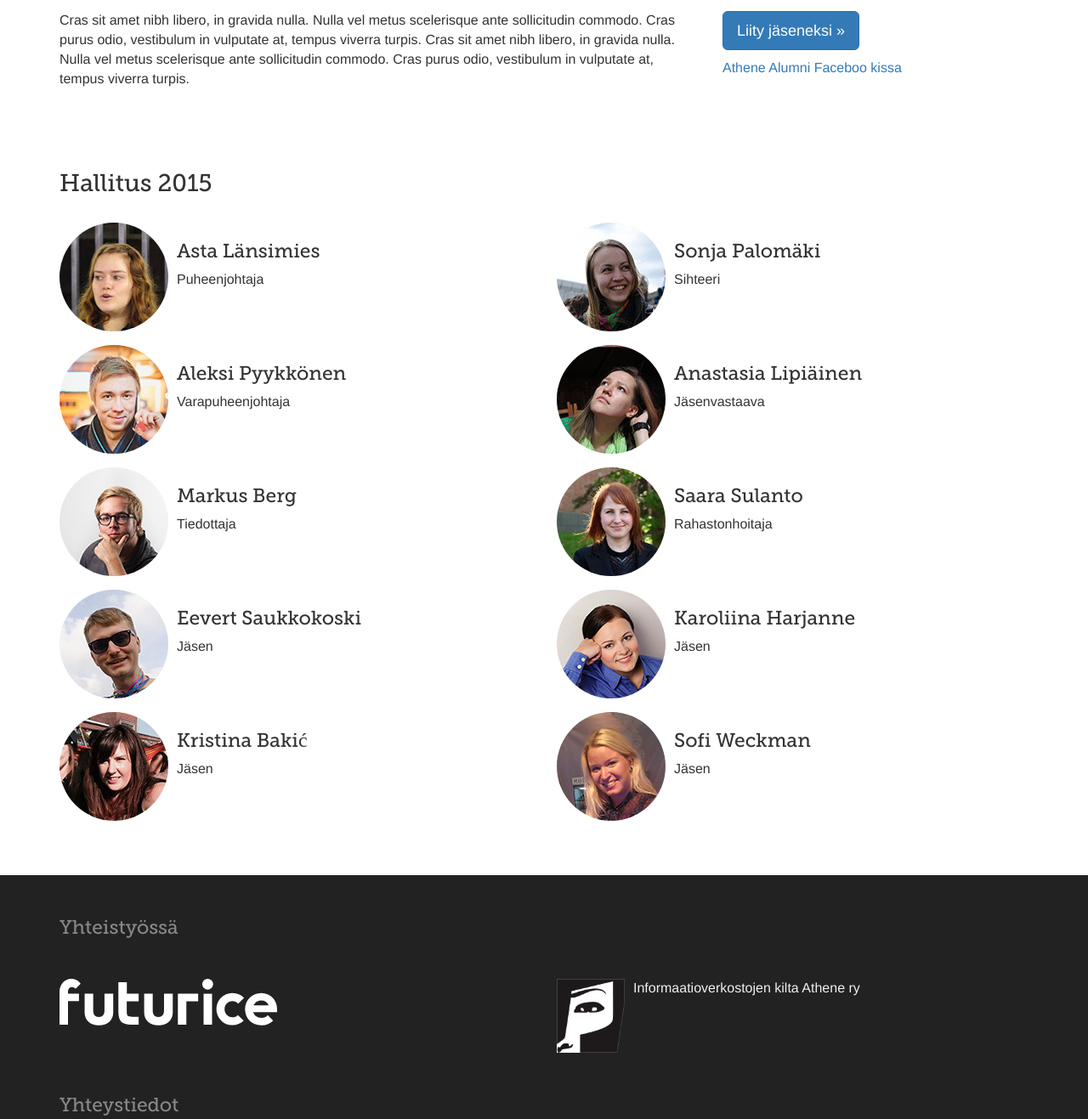
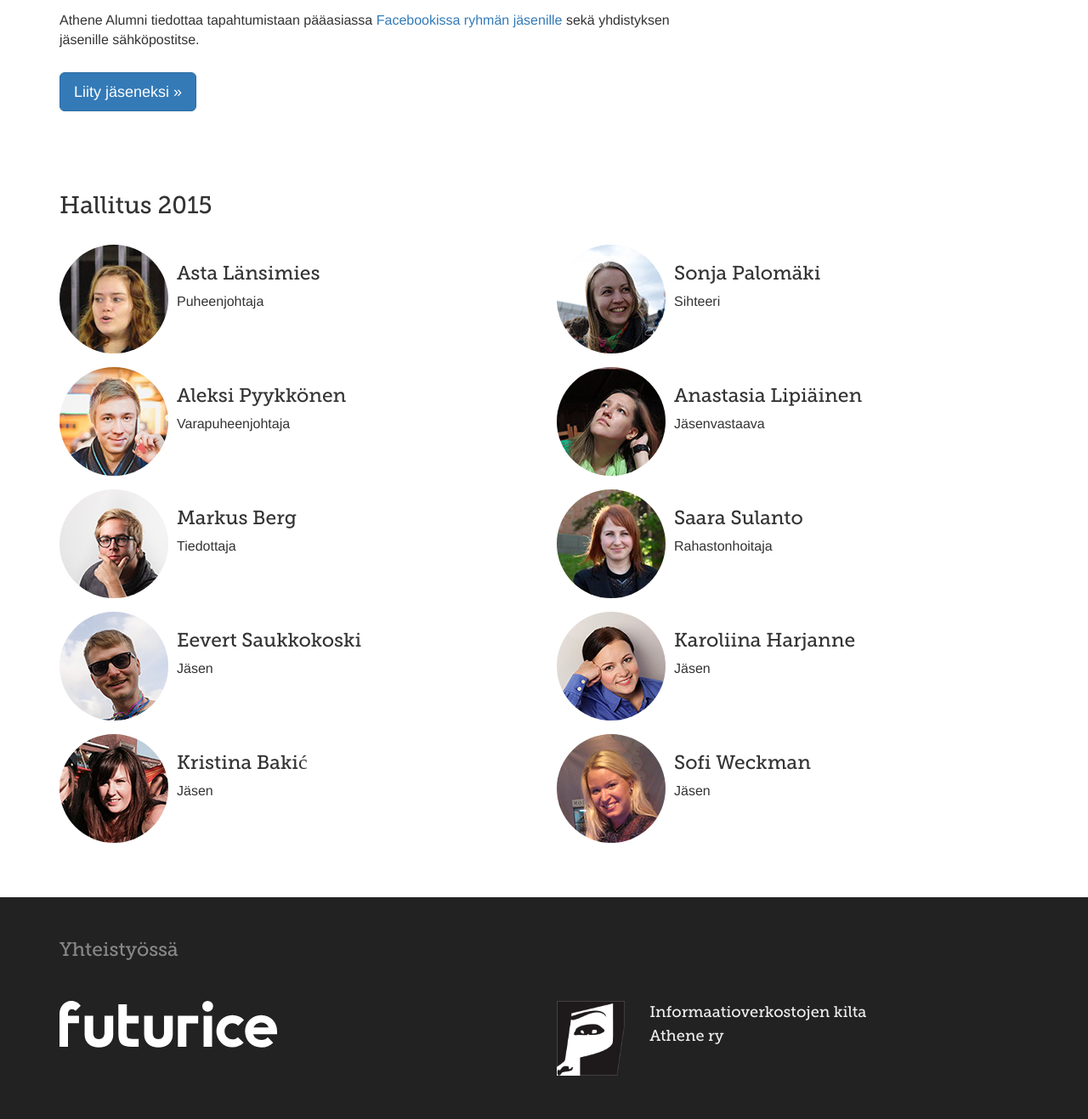
Before and after one commit to athenealumni/athenealumni.fi, a website: page index.html in a window 1280 px wide. Shown: the part 952-2269 px from the top of the page at 85% size. Drawn offline with nearby package versions, Linux system fonts and the light colour scheme.

Commit message:
adjustan

```diff
--- a/alumni.css
+++ b/alumni.css
@@ -80,12 +80,23 @@ footer {
   padding-bottom: 4em;
 }
 
-footer .futurice {
+.logot .media {
+  margin-bottom: 2em;
+}
+
+footer .futurice img {
   width: 256px;
 }
 
 footer .athene {
+  font-family: "MuseoSlab500";
+  font-size: 1.2em;
+}
+footer .athene img {
   width: 80px;
+}
+footer .athene .media-body p {
+  margin-left: 1em;
 }
 
 footer h3 {
--- a/index.html
+++ b/index.html
@@ -42,10 +42,13 @@
 
         <div class="col-sm-8">
           <p>
-          Cras sit amet nibh libero, in gravida nulla. Nulla vel metus scelerisque ante sollicitudin commodo. Cras purus odio, vestibulum in vulputate at, tempus viverra turpis.
-          Cras sit amet nibh libero, in gravida nulla. Nulla vel metus scelerisque ante sollicitudin commodo. Cras purus odio, vestibulum in vulputate at, tempus viverra turpis.
+            Athene Alumni tiedottaa tapahtumistaan pääasiassa <a href="https://www.facebook.com/groups/athenealumni">Facebookissa ryhmän jäsenille</a> sekä yhdistyksen jäsenille sähköpostitse.
           </p>
         </div>
+
+      </div>
+
+      <div class="row">
 
         <div class="col-sm-4">
           <p>
@@ -53,8 +56,6 @@
               Liity jäseneksi &raquo;
             </a>
           </p>
-
-          <p><a href="">Athene Alumni Faceboo kissa</a></p>
         </div>
       </div>
     </div>
@@ -209,25 +210,26 @@
       <div class="container">
         <h3>Yhteistyössä</h3>
 
-        <div class="row">
+        <div class="row logot">
 
-          <div class="col-md-6">
+          <div class="col-md-6 futurice">
             <div class="media">
               <a href="http://www.futurice.com">
-                <img class="futurice" src="./assets/futurice-logo--white.svg">
+                <img src="./assets/futurice-logo--white.svg">
               </a>
             </div>
           </div>
 
-          <div class="col-md-6">
+          <div class="col-md-6 athene">
             <div class="media">
               <div class="media-left">
                 <a href="http://www.athene.fi">
-                  <img class="athene" src="./assets/athene.png">
+                  <img src="./assets/athene.png">
                 </a>
               </div>
               <div class="media-body">
-                <p>Informaatioverkostojen kilta Athene ry</p>
+                <p>Informaatioverkostojen kilta<br>
+                Athene ry</p>
               </div>
             </div>
           </div>
```
